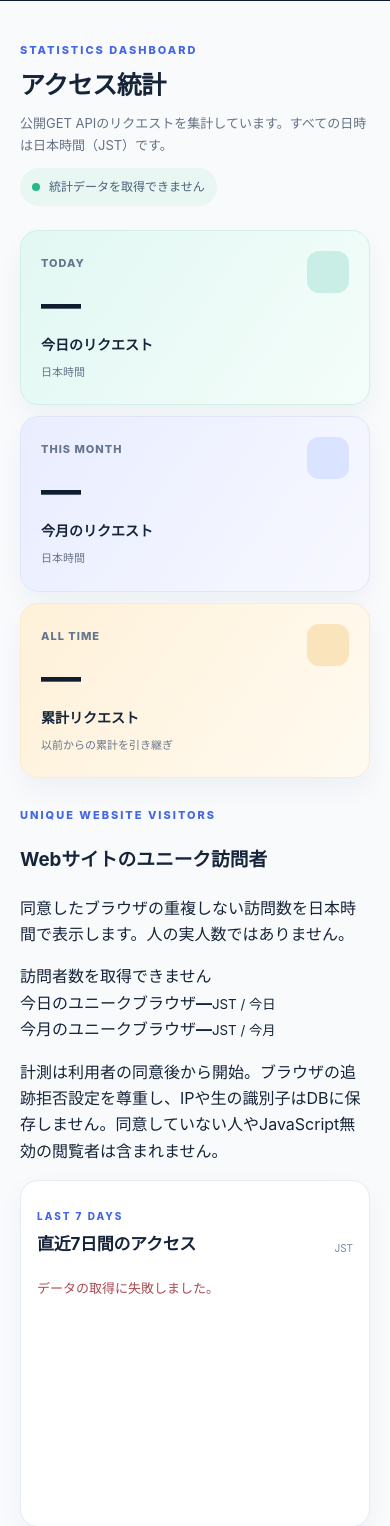
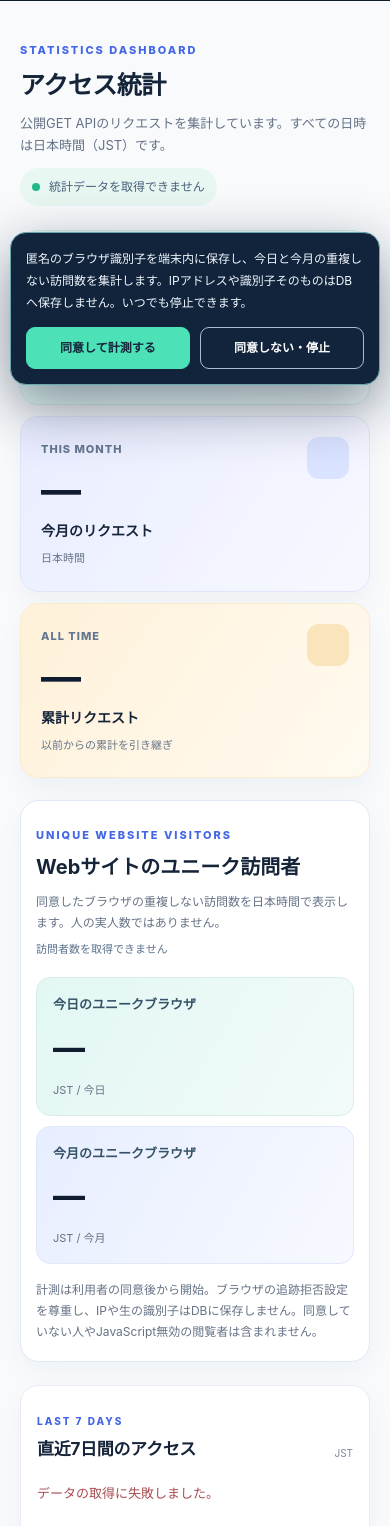
Before and after one commit to iwasaki-hub/ai-workspace-api, a Node server app: template views/statistics.ejs in a window 390 px wide. Shown: the part 449-1975 px from the top of the page. Run offline with Node 20, Linux system fonts and the light colour scheme; the template is opened without the code that fills it, so the values that code supplies are empty; the visitor is signed in with stand-in values (Sample User, id 1); some libraries are stand-ins or nearby versions.

Commit message:
style: add responsive visitor summary and accessible consent panel

```diff
--- a/public/css/style.css
+++ b/public/css/style.css
@@ -249,3 +249,28 @@
 .samples-bottom-actions a:hover{text-decoration:underline}
 @media(max-width:900px){.samples-layout{grid-template-columns:1fr}.samples-control-panel{padding:23px}.samples-code{min-height:200px}}
 @media(max-width:650px){.samples-hero-inner{padding-top:52px;padding-bottom:55px;flex-direction:column;align-items:flex-start}.samples-hero h1{font-size:31px}.samples-content{padding:39px 0 65px}.samples-heading h2{font-size:25px}.samples-editor-head{flex-wrap:wrap;padding:0 14px;gap:0}.samples-language-tabs{width:100%;justify-content:space-between;gap:10px}.samples-language-tabs button{flex:1;font-size:12px}.samples-copy{width:100%;justify-content:flex-end;padding:10px 0;border-top:1px solid #ffffff12}.samples-code{font-size:11px;padding:23px 15px;min-height:190px}.samples-editor-foot{padding:14px 15px}.samples-notes{grid-template-columns:1fr;gap:11px}.samples-control-panel{padding:21px 16px}.samples-bottom-actions{flex-direction:column;align-items:flex-start}}
+
+
+/* Consent-based website visitor estimates */
+.visitor-statistics{background:#fff;border:1px solid #e2eaf5;border-radius:19px;padding:26px;margin-bottom:23px;box-shadow:0 9px 28px #172b440a}
+.visitor-statistics-header{display:flex;justify-content:space-between;gap:16px;align-items:flex-start;margin-bottom:19px}
+.visitor-statistics-header h3{margin:5px 0 7px;font-size:20px}
+.visitor-statistics-header p,.visitor-statistics-note{color:var(--muted);font-size:12px;line-height:1.75;margin:0}
+.visitor-statistics-header>span{font-size:11px;color:#5a728d;white-space:nowrap}
+.visitor-summary{display:grid;grid-template-columns:repeat(2,minmax(0,1fr));gap:14px}
+.visitor-summary article{display:flex;flex-direction:column;padding:21px 20px;border-radius:14px;background:linear-gradient(120deg,#e2f7f3,#f2fbfa);border:1px solid #d8eee9}
+.visitor-summary article+article{background:linear-gradient(120deg,#e7eeff,#f7f9ff);border-color:#e1e8fa}
+.visitor-summary article>span{font-size:13px;font-weight:700;color:#355267}
+.visitor-summary article>strong{font-size:clamp(32px,3.3vw,43px);font-weight:800;color:var(--navy);font-variant-numeric:tabular-nums;margin:6px 0}
+.visitor-summary small{color:var(--muted);font-size:11px}
+.visitor-statistics-note{margin-top:15px}
+.visitor-settings-button{font-size:12px;background:none;color:#c7d2df;border:0;padding:0;text-decoration:underline;text-underline-offset:3px}
+.visitor-settings-button:focus-visible{outline:2px solid var(--mint);outline-offset:3px}
+.visitor-consent[hidden]{display:none}
+.visitor-consent{position:fixed;bottom:16px;left:16px;right:16px;z-index:1000;max-width:720px;margin:auto;background:#11243b;color:#f0f7ff;padding:18px 22px;border:1px solid #69a8ac;border-radius:16px;box-shadow:0 20px 60px #03122a77}
+.visitor-consent p{font-size:12px;line-height:1.85;margin:0 0 13px}
+.visitor-consent-actions{display:flex;flex-wrap:wrap;gap:10px}
+.visitor-consent-actions button{padding:10px 15px;border-radius:9px;border:1px solid #adbbcd;font-size:12px;font-weight:750;background:transparent;color:#fff}
+.visitor-consent-actions button:first-child{background:var(--mint);color:#13243b;border-color:var(--mint)}
+.visitor-consent-actions button:focus-visible{outline:3px solid #fff;outline-offset:3px}
+@media(max-width:650px){.visitor-statistics{padding:19px 15px}.visitor-statistics-header{flex-direction:column;gap:7px}.visitor-summary{grid-template-columns:1fr;gap:10px}.visitor-summary article{padding:16px}.visitor-consent{left:10px;right:10px;bottom:10px;padding:15px}.visitor-consent-actions button{flex:1 1 auto}}
```
